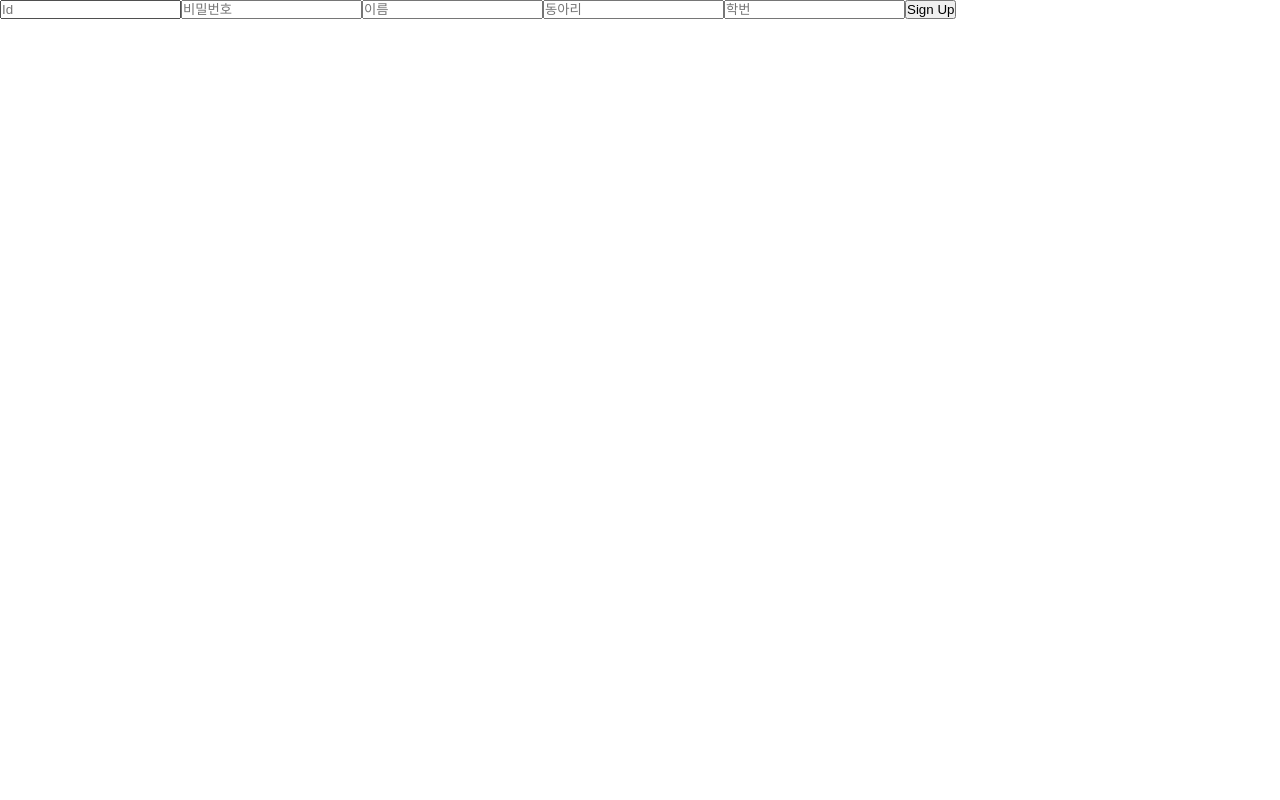
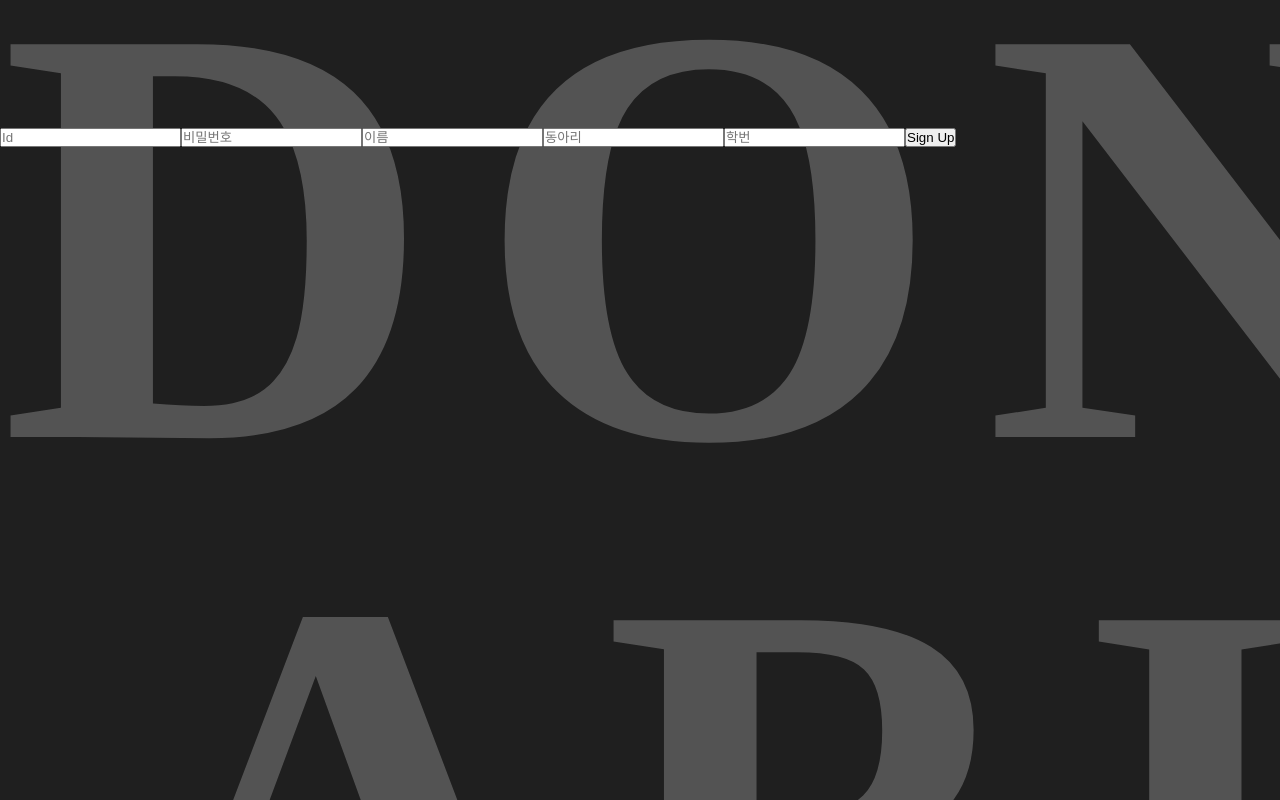
Before and after one commit to dong-area/DongArea-Frontend, a React (Create React App) app: page /SignUp in a window 1280 px wide. Built offline with nearby package versions, Linux system fonts and the light colour scheme.

Commit message:
ADD :: AuthStyle

```diff
--- a/src/pages/Auth/SignUp.jsx
+++ b/src/pages/Auth/SignUp.jsx
@@ -1,5 +1,6 @@
 import axios from "axios";
 import React, { useState } from "react";
+import * as S from "../../style/AuthStyle";
 
 //회원가입
 const SignUp = () => {
@@ -31,6 +32,9 @@ const SignUp = () => {
 
   return (
     <>
+      <S.EntireBox>
+        <S.BackgroundFont margin="-16rem 0rem">DONG</S.BackgroundFont>
+        <S.BackgroundFont margin="20rem 8rem">ARIA</S.BackgroundFont>
         <form onSubmit={onSubmit}>
           <input
             className="id"
@@ -64,6 +68,7 @@ const SignUp = () => {
           />
           <button type="submit">Sign Up</button>
         </form>
+      </S.EntireBox>
     </>
   );
 };
--- a/src/style/AuthStyle.jsx
+++ b/src/style/AuthStyle.jsx
@@ -25,7 +25,7 @@ export const CenterBox = styled.nav`
   font-weight: bold;
   width: 32.375rem;
   height: 42.75rem;
-  background-color: #d9d9d9;
+  background-color: #fff;
   margin: -2rem auto;
   border-radius: 1.25rem;
   padding: 2rem;
```
Lines whose indentation alone changed are shown as unchanged.
